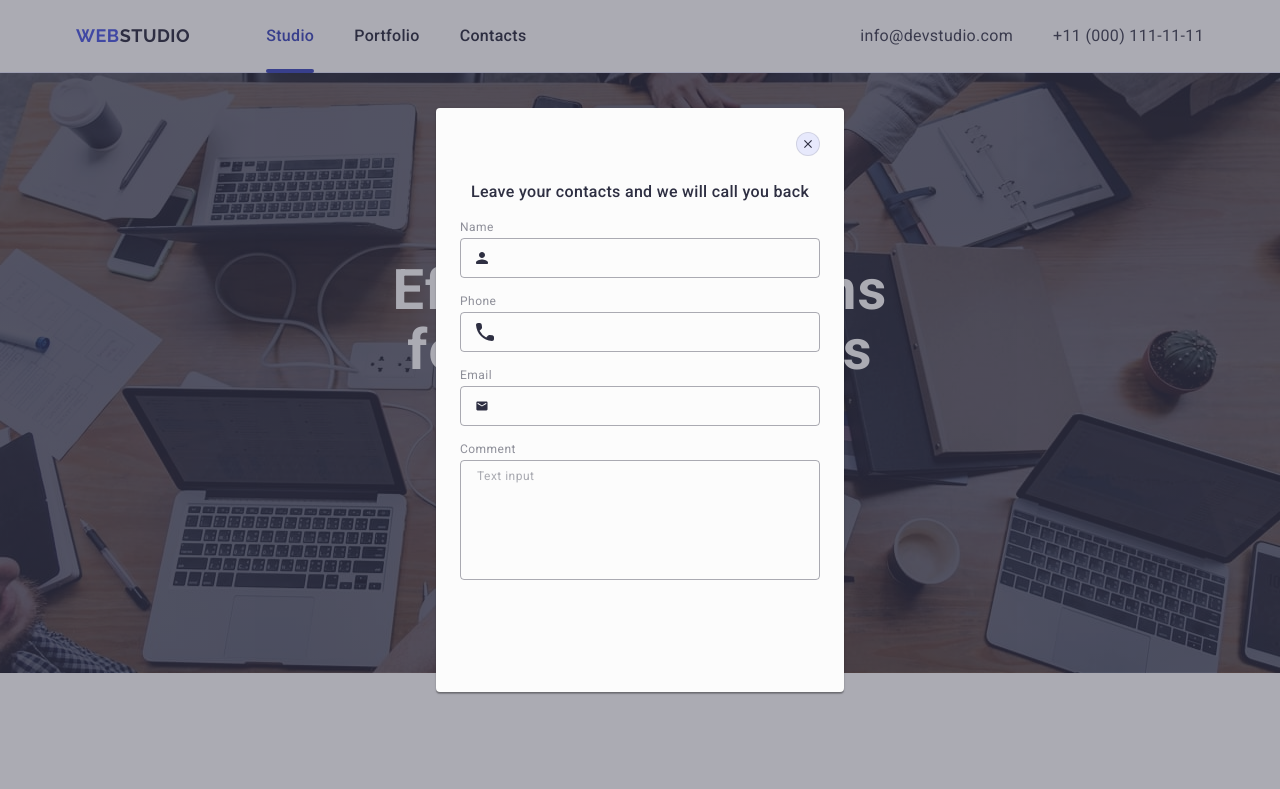
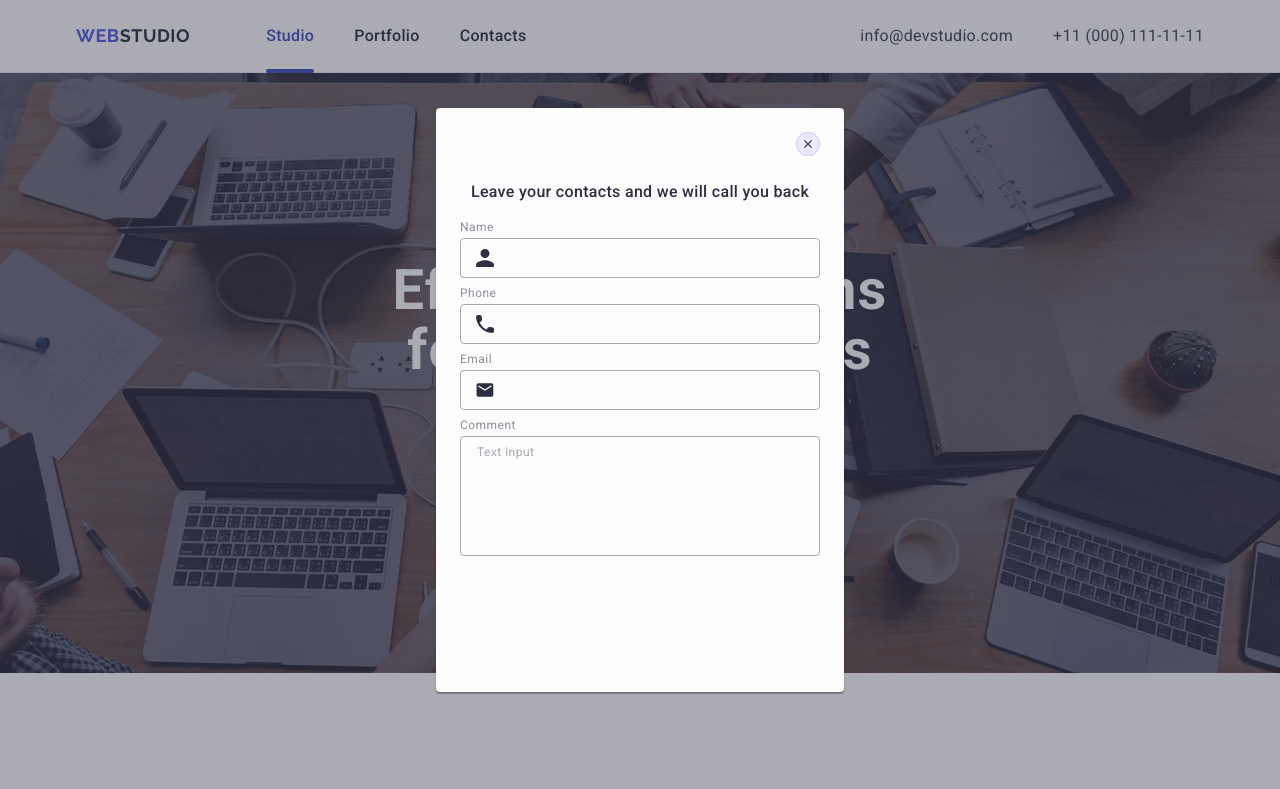
Before and after one commit to nastia-holoversa/goit-markup-hw-05, a plain HTML site: page index.html in a window 1280 px wide. Shown: the top 789 px of the page. Drawn offline with nearby package versions, Linux system fonts and the light colour scheme.

Commit message:
add change

```diff
--- a/css/styles.css
+++ b/css/styles.css
@@ -507,7 +507,6 @@ transition: fill 250ms cubic-bezier(0.4, 0, 0.2, 1);
 }
 .modal-btn-icon:hover,
 .modal-btn-icon:focus {
-    stroke: #ffffff;
     fill: #ffffff;
 }
 .modal-slogan {
@@ -520,7 +519,7 @@ transition: fill 250ms cubic-bezier(0.4, 0, 0.2, 1);
     color: #2e2f42;
     margin-bottom: 16px;
 }
-.modal-form-wrapper {
+.modal-form .modal-form-wrapper {
     margin-bottom: 8px;
 }
 .modal-form-label {
--- a/index.html
+++ b/index.html
@@ -452,7 +452,7 @@
           <label class="modal-form-label" for="user-name">Name</label>
           <div class="modal-form-field">
             <input class="modal-form-input" type="text" id="user-name" name="user-name" minlength="3" />
-            <svg class="modal-form-icon" width="12" height="12">
+            <svg class="modal-form-icon" width="18" height="24">
               <use href="./images/icons.svg#icon-name"></use>
             </svg>
           </div>
@@ -470,7 +470,7 @@
           <label class="modal-form-label" for="user_email">Email</label>
           <div class="modal-form-field">
           <input class="modal-form-input" type="email" id="user_email" />
-          <svg class="modal-form-icon" width="12" height="12">
+          <svg class="modal-form-icon" width="18" height="24">
             <use href="./images/icons.svg#icon-mail"></use>
           </svg>
           </div>
```
